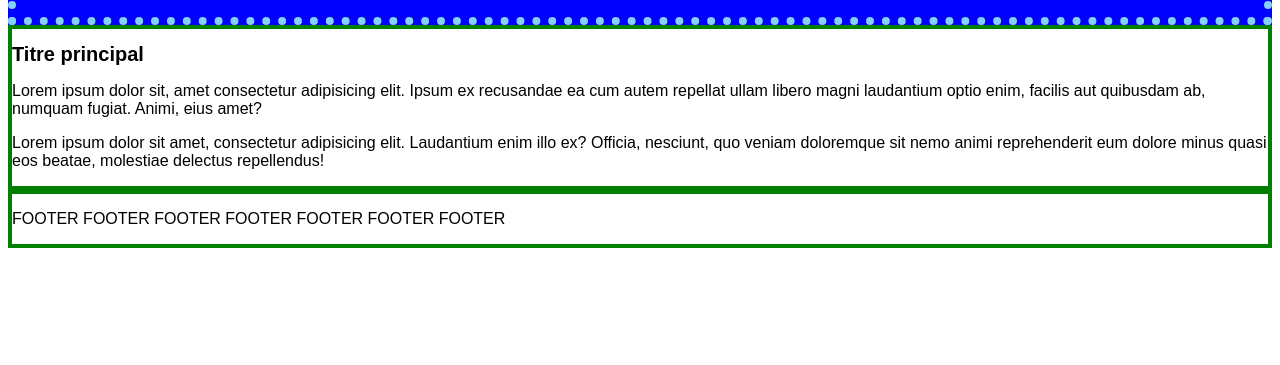
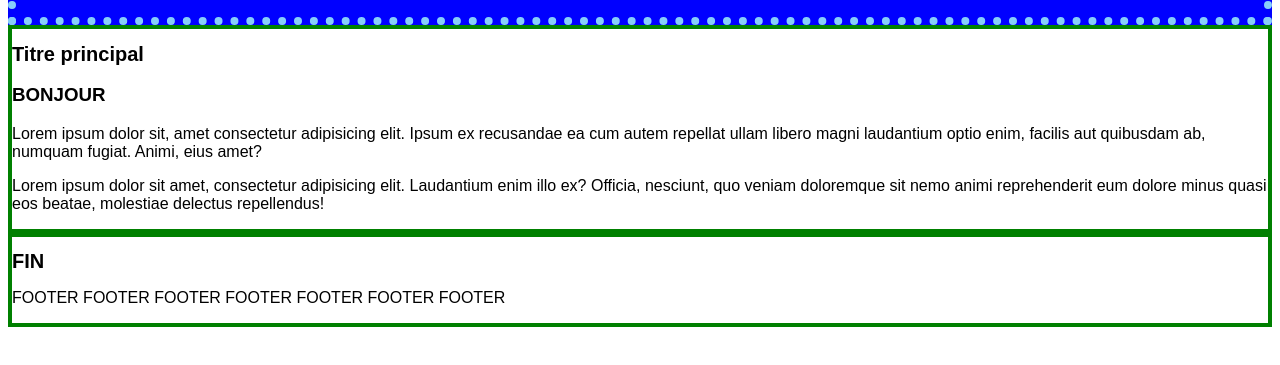
Before and after one commit to MiguelASV/ex3, a plain HTML site: page index.html in a window 1280 px wide. Shown: the part 103-468 px from the top of the page. Drawn offline with Linux system fonts and the light colour scheme.

Commit message:
E - Un contenu a été ajouté dans main et footer

```diff
--- a/index.html
+++ b/index.html
@@ -14,6 +14,7 @@
     </header>
     <main>
         <h1>Titre principal</h1>
+        <h3>BONJOUR</h3>
         <p>Lorem ipsum dolor sit, amet consectetur adipisicing elit. Ipsum ex recusandae ea cum
         autem repellat ullam libero magni laudantium optio enim, facilis aut
         quibusdam ab, numquam fugiat. Animi, eius amet?
@@ -23,6 +24,7 @@
         </p>
     </main>
     <footer>
+        <h1>FIN</h1>
         <p>FOOTER FOOTER FOOTER FOOTER FOOTER FOOTER FOOTER</p>
     </footer>
 </body>
```
